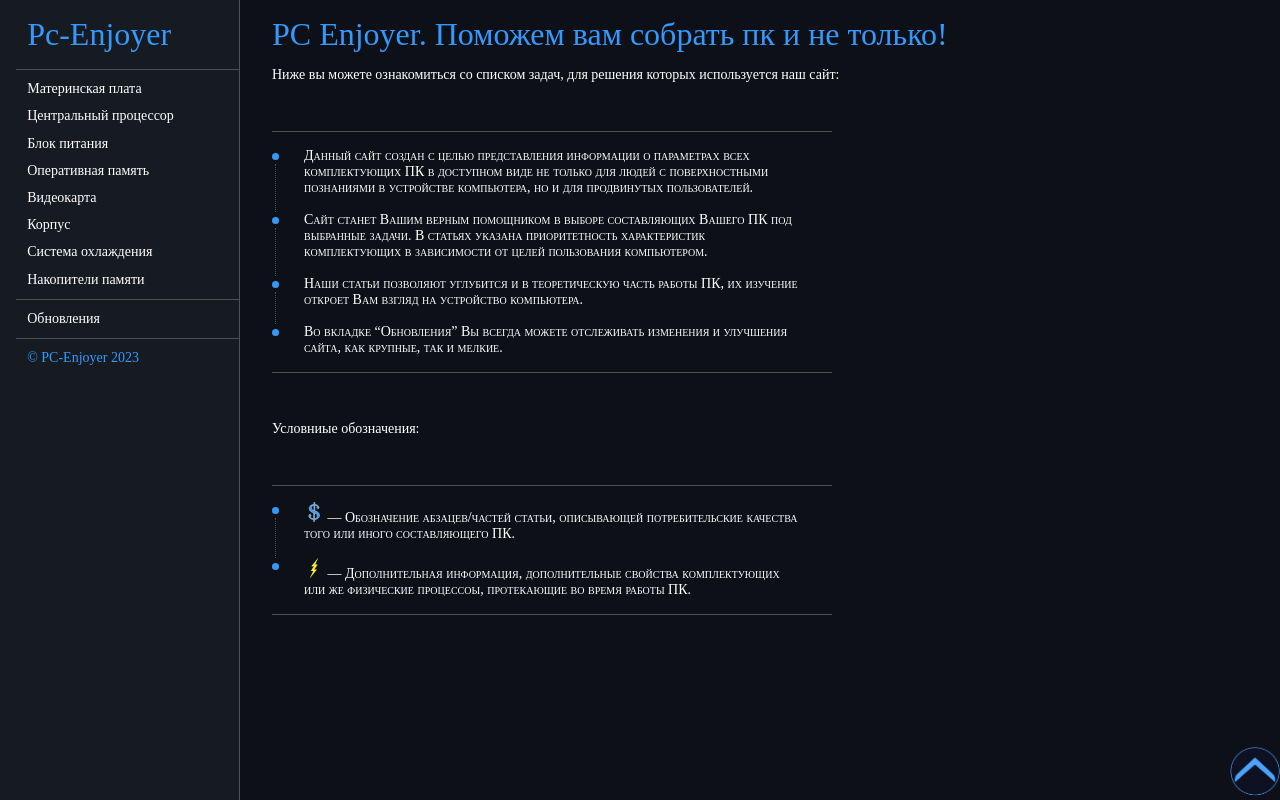
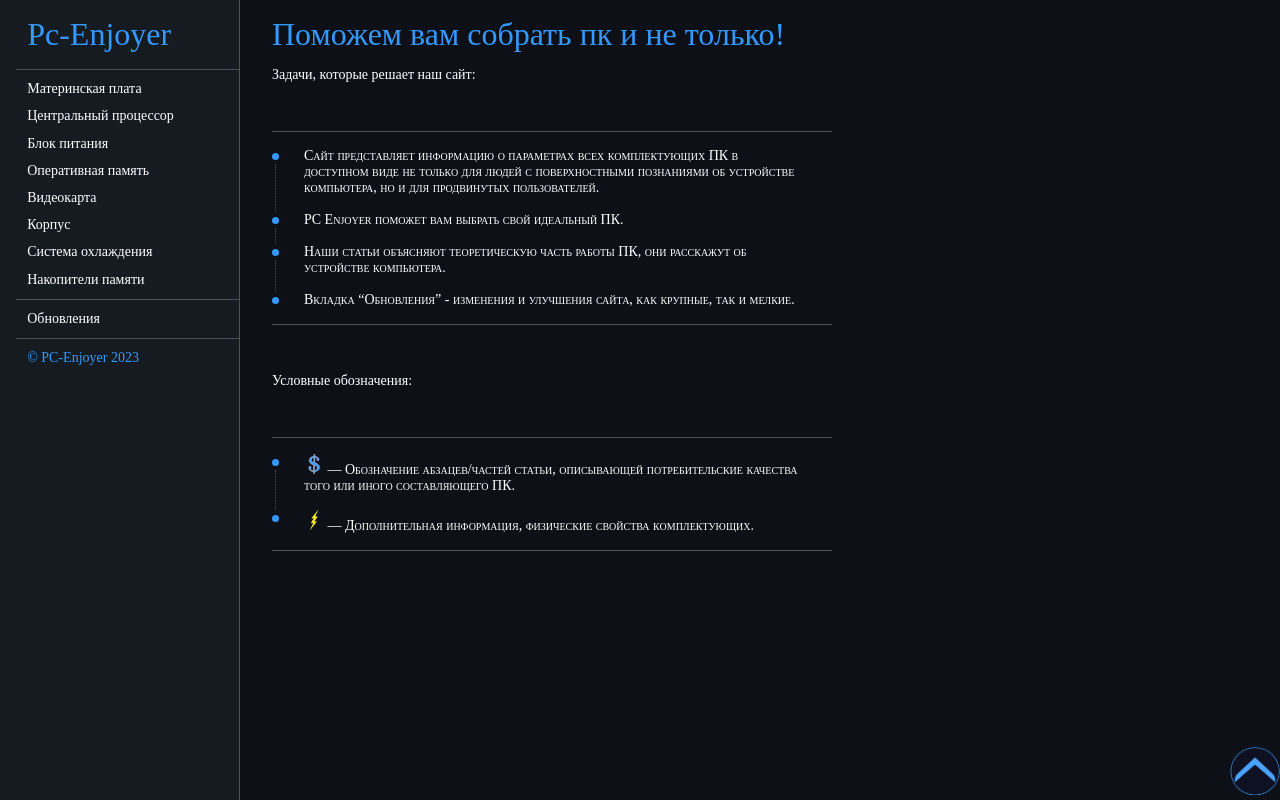
Before and after one commit to turbopypip/pc-enjoyer2.0, a React (Create React App) app: page / in a window 1280 px wide. Built offline with nearby package versions, Linux system fonts and the light colour scheme; a web font is replaced by a local one.

Commit message:
Changed default page text

```diff
--- a/src/Pages/Default/index.tsx
+++ b/src/Pages/Default/index.tsx
@@ -5,34 +5,34 @@ import PhysicsIcon from "../../Icons/PhysicsIcon.svg"
 const DefaultPage = () => {
   return (
     <div  className="PageContainer">
-      <h1 className="sloganAndAccesoireName" >PC Enjoyer. Поможем вам собрать пк и не только!</h1>
+      <h1 className="sloganAndAccesoireName" >Поможем вам собрать пк и не только!</h1>
 
-      <p>Ниже вы можете ознакомиться со списком задач, для решения которых используется наш сайт:</p>
+      <p>Задачи, которые решает наш сайт:</p>
 
       <div className="listStyle">
         <li>
           <p>
-            Данный сайт создан с целью представления информации о параметрах всех комплектующих ПК в доступном виде не только для людей с поверхностными познаниями в устройстве компьютера, но и для продвинутых пользователей.
+            Сайт представляет информацию о параметрах всех комплектующих ПК в доступном виде не только для людей с поверхностными познаниями об устройстве компьютера, но и для продвинутых пользователей.
           </p>
         </li>
         <li>
           <p>
-            Сайт станет Вашим верным помощником в выборе составляющих Вашего ПК под выбранные задачи. В статьях указана приоритетность характеристик комплектующих в зависимости от целей пользования компьютером.
+            PC Enjoyer поможет вам выбрать свой идеальный ПК.
           </p>
         </li>
         <li>
           <p>
-            Наши статьи позволяют углубится и в теоретическую часть работы ПК, их изучение откроет Вам взгляд на устройство компьютера.
+            Наши статьи объясняют теоретическую часть работы ПК, они расскажут об устройстве компьютера.
           </p>
         </li>
         <li>
           <p>
-            Во вкладке “Обновления” Вы всегда можете отслеживать изменения и улучшения сайта, как крупные, так и мелкие.
+            Вкладка “Обновления” - изменения и улучшения сайта, как крупные, так и мелкие.
           </p>
         </li>
       </div>
 
-      <p>Условниые обозначения:</p>
+      <p>Условные обозначения:</p>
       <div className="listStyle">
         <li>
           <p>
@@ -41,7 +41,7 @@ const DefaultPage = () => {
         </li>
         <li>
           <p>
-            <img src={PhysicsIcon} width="20" height="20"/> — Дополнительная информация, дополнительные свойства комплектующих или же физические процессоы, протекающие во время работы ПК.
+            <img src={PhysicsIcon} width="20" height="20"/> — Дополнительная информация, физические свойства комплектующих.
           </p>
         </li>
       </div>
```
